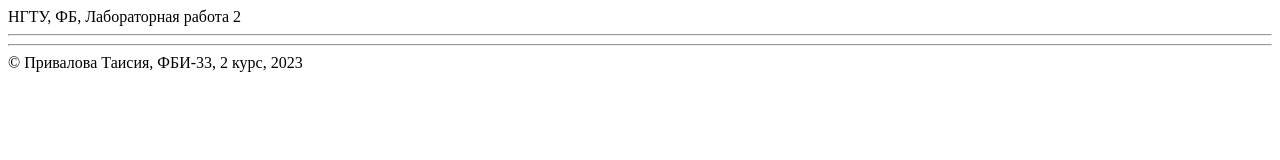
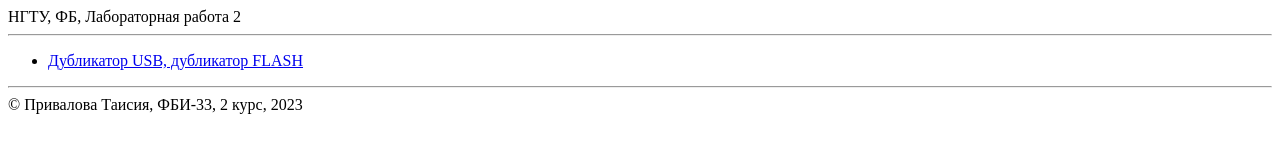
Before and after one commit to ta-pri/web-front-labs, a plain HTML site: page lab2/lab2.html in a window 1280 px wide. Drawn offline with Linux system fonts and the light colour scheme.

Commit message:
Меню 2-ой лабораторной

```diff
--- a/lab2/lab2.html
+++ b/lab2/lab2.html
@@ -11,7 +11,11 @@
             <hr>
         </header>
 
-        <main></main>
+        <main>
+            <ul>
+                <li><a href="usb.html">Дубликатор USB, дубликатор FLASH</a></li>
+            </ul>
+        </main>
 
         <footer>
             <hr>
```
